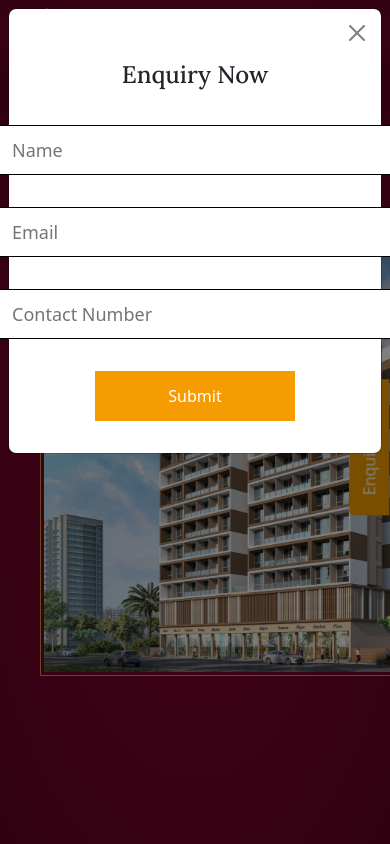
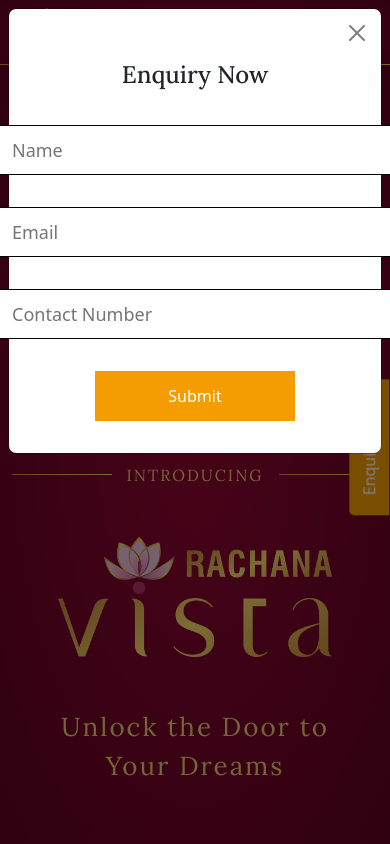
Before and after one commit to Pratik25041999/rachana_react, a React (Create React App) app: page / in a window 390 px wide. Shown: the top 844 px of the page. Built offline with nearby package versions, Linux system fonts and the light colour scheme; a web font is replaced by a local one.

Commit message:
adding mobile view

```diff
--- a/public/index.html
+++ b/public/index.html
@@ -2,14 +2,14 @@
 <html lang="en">
   <head>
     <meta charset="utf-8" />
-    <link rel="icon" href="%PUBLIC_URL%/favicon.ico" />
+    <link rel="icon" href="company_logo.png" />
     <meta name="viewport" content="width=device-width, initial-scale=1" />
     <meta name="theme-color" content="#000000" />
     <meta
       name="description"
       content="Web site created using create-react-app"
     />
-    <link rel="apple-touch-icon" href="%PUBLIC_URL%/logo192.png" />
+    <link rel="apple-touch-icon" href="company_logo.png" />
     <!--
       manifest.json provides metadata used when your web app is installed on a
       user's mobile device or desktop. See https://developers.google.com/web/fundamentals/web-app-manifest/
@@ -31,7 +31,7 @@
       work correctly both with client-side routing and a non-root public URL.
       Learn how to configure a non-root public URL by running `npm run build`.
     -->
-    <title>React App</title>
+    <title>Rachana Vista</title>
   </head>
   <body>
     <noscript>You need to enable JavaScript to run this app.</noscript>
--- a/src/App.css
+++ b/src/App.css
@@ -111,12 +111,12 @@
 /* .desktop-view{
   display: none;
 } */
-/* .compay_logo{
+.compay_logo{
 	display: none;
 }
 .menu {
-	display: block;
-	gap: 25px;
+	display: none;
+	/* gap: 25px; */
 
-} */
 }
+}
--- a/src/home/NewHome.css
+++ b/src/home/NewHome.css
@@ -6,7 +6,7 @@
 	/* background-image: url(/public/plain.png); */
 	background-repeat: no-repeat;
 	background-size: cover;
-	height: calc(100vh - 60px);
+	/* height: calc(100vh - 60px); */
 
 }
 .HomeRow{
@@ -31,3 +31,20 @@
 	background-size: cover;
     opacity: 0.2; */
 }
+
+@media (max-width: 1024px) {
+	.imageOverViewHome{
+		margin-top:16px;
+		margin-bottom: 16px;
+		border: 1px solid #cc9540;
+		width: 100%;
+		padding: 3px;
+	}
+	.HomeRow{
+		display: flex;
+		flex-direction: column;
+		/* justify-content: space-between; */
+		padding-left: 40px;
+		padding-right: 40px;
+		}
+	}
--- a/src/home/NewHome.js
+++ b/src/home/NewHome.js
@@ -4,6 +4,7 @@
 function NewHome({ scrollRef }) {
   return (
     <div className="MainColumnForHome" ref={scrollRef}>
+      <div style={{ height: "48px" }}></div>
       <div className="HomeRow">
         <img className="imageOverViewHome" src="main_pic.jpeg" />
 
@@ -34,6 +35,8 @@
           </div>
         </div>
       </div>
+      <div style={{ height: "48px" }}></div>
+
     </div>
   );
 }
--- a/src/overview/OverView.css
+++ b/src/overview/OverView.css
@@ -6,13 +6,13 @@
 	/* background-image: url(/public/plain.png); */
 	background-repeat: no-repeat;
 	background-size: cover;
-	height: calc(100vh - 60px);
+	/* height: calc(100vh - 60px); */
 }
-.line_dd {
+.line_dd_overView {
 	padding: 0px;
 	margin-top: 8px;
 	height: 1px;
-	width: 100vw;
+	width: 90%;
 	background-image: linear-gradient(to right, #cc9540, #f0cf67);
 }
 .borderSideGolden {
@@ -68,3 +68,23 @@
 	align-items: center;
 	font-size: 14px;
 }
+
+@media (max-width: 1024px) {
+	.OverViewPage {
+		padding-left: 40px;
+		padding-right: 40px;
+		display: block;
+		/* justify-content: space-between; */
+		align-items: center;
+		font-size: 14px;
+	}
+	.imageOverView {
+		border: 1px solid #cc9540;
+		width: 100%;
+		padding: 3px;
+	}
+	.overViewSpace{
+		height: 24px;
+	}
+
+	}
--- a/src/overview/OverView.js
+++ b/src/overview/OverView.js
@@ -22,7 +22,12 @@
       <div style={{ height: "30px" }}></div>
 
       <div className="OverViewPage">
+      <div className="OverViewImage" style={{ marginTop: "30px" }}>
+          <img className="imageOverView" src="night_view.jpeg" />
+        </div>
         <div className="OverColumn">
+        <div className="overViewSpace"/>
+
           <div className="rowTitle">
             <div className="borderSideGolden"></div>
             <div
@@ -51,8 +56,8 @@
             A Lifestyle That Sets New Standards for Luxury
           </div>
           <div
-            className="line_dd"
-            style={{ width: "480px", marginLeft: "32px", height: "0.8px" }}
+            className="line_dd_overView"
+            style={{ marginLeft: "32px", height: "0.8px" }}
           ></div>
           <div style={{ height: "24px" }}></div>
           <div className="WhiteText">PROJECT HALLMARKS</div>
@@ -80,9 +85,7 @@
             Pool And Other Lifestyle Facilities
           </div>
         </div>
-        <div className="OverViewImage" style={{ marginTop: "30px" }}>
-          <img className="imageOverView" src="night_view.jpeg" />
-        </div>
+
       </div>
     </div>
   );
```
